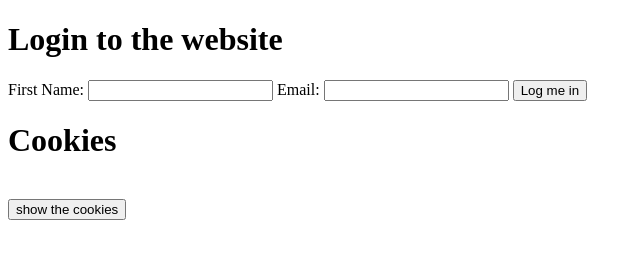
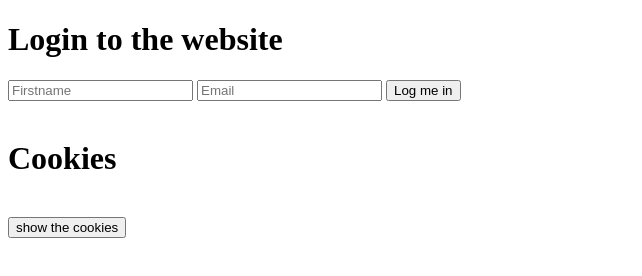
Before and after one commit to AnthoniaNdoni/alx_javascript, a plain HTML site: page Cookies_local_storage/src/0-index.html in a window 1280 px wide. Shown: the whole page, without its empty margins (0-642 px from the left). Drawn offline with Linux system fonts and the light colour scheme; files whose address does not match are found by name.

Commit message:
cookie commit

```diff
--- a/Cookies_local_storage/src/0-index.html
+++ b/Cookies_local_storage/src/0-index.html
@@ -3,24 +3,22 @@
 <head>
     <meta charset="UTF-8">
     <meta name="viewport" content="width=device-width, initial-scale=1.0">
-    <title>Login to the website</title>
+    <title>Cookies</title>
 </head>
 <body>
+    <div class="content">
     <h1>Login to the website</h1>
-    <label for="firstname">First Name:</label>
-    <input type="text" id="firstname">
-
-    <label for="email">Email:</label>
-    <input type="text" id="email">
-
-
-    <button onclick="setCookies()">Log me in</button>
-
+    <form>
+        <input type="text" placeholder="Firstname" id="firstname" />
+        <input type="text" id="email" placeholder="Email"/>
+        <button type="button" onclick="setCookies()">Log me in</button>
+    </form>
     <br>
     <h1>Cookies</h1>
     <br>
     <button onclick="showCookies()">show the cookies</button>
     <div id="cookieContainer"></div>
+    </div>
     <script src="src=/index.js"></script>
 </body>
 </html>
```
Also changed, not shown: Cookies_local_storage/4-index.html (+15 -3 lines).
